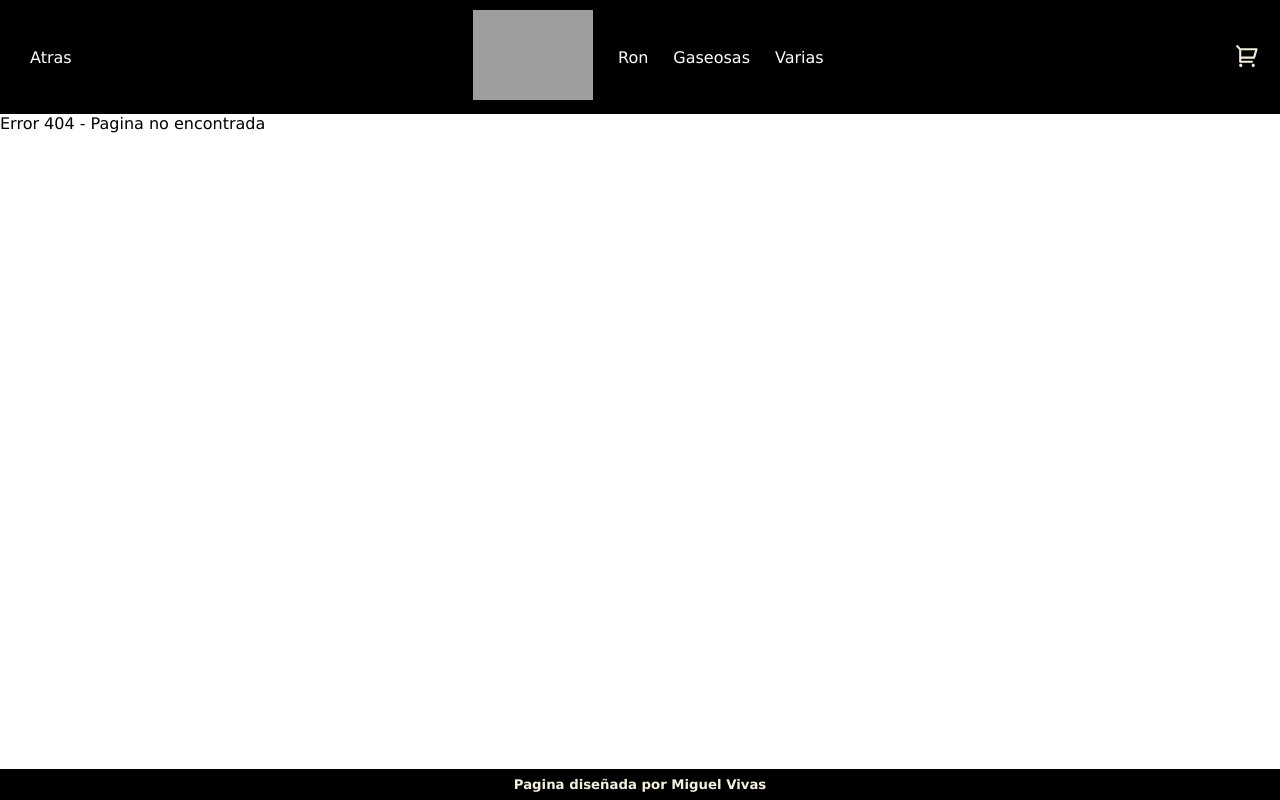
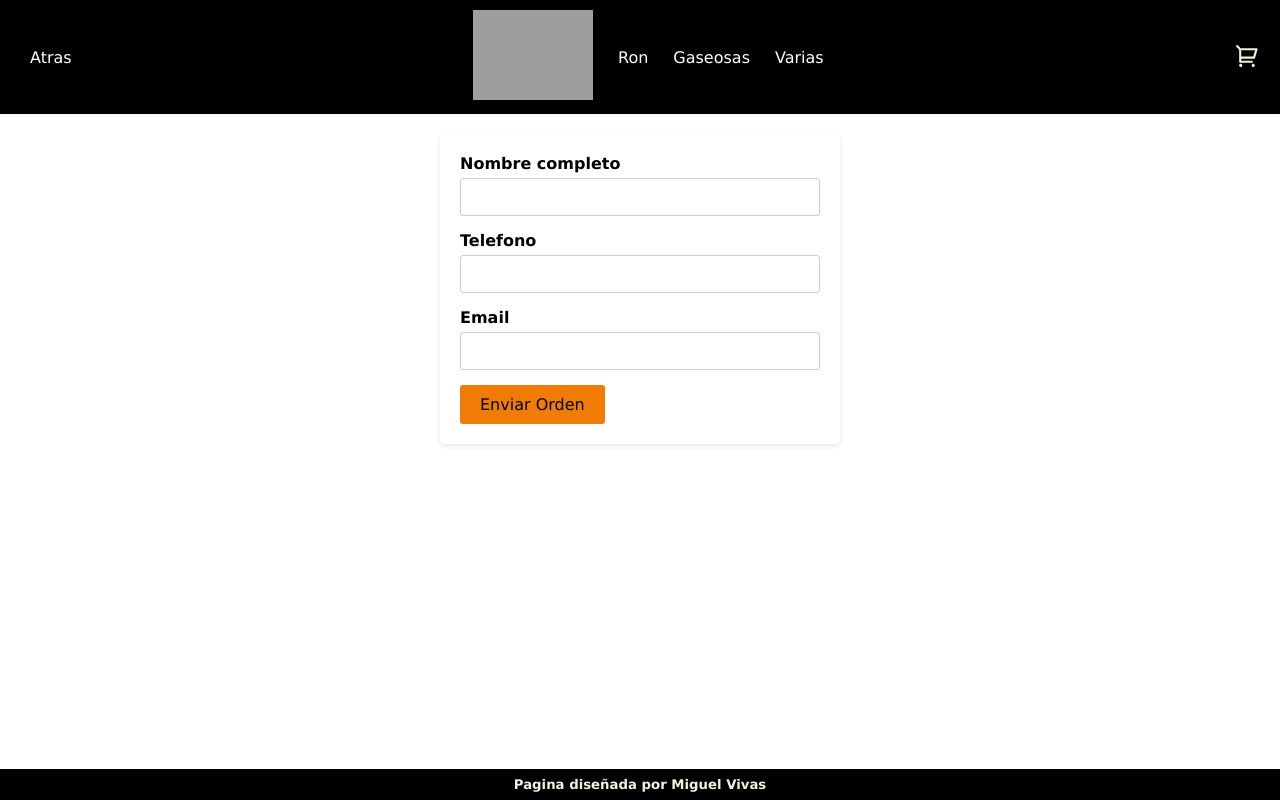
Before and after one commit to MigueVivas/Ecommerce-ReactJS, a React (Vite) app: page /checkout in a window 1280 px wide. Before the commit this address had no page. Built offline with nearby package versions, Linux system fonts and the light colour scheme; grey boxes are pictures that could not be loaded.

Commit message:
Se agrego el checkout y se le dio estilo

```diff
--- a/src/App.jsx
+++ b/src/App.jsx
@@ -5,6 +5,7 @@ import ItemDetailContainer from "./components/ItemDetailContainer/ItemDetailCont
 import Footer from './components/Footer/Footer'
 import { CartProvider } from './Context/CartContext'
 import Cart from './components/Cart/Cart'
+import Checkout from './components/Checkout/Checkout'
 import './App.css'
 
 function App() {
@@ -19,6 +20,7 @@ function App() {
           <Route path="/category/:idCategory" element={ <ItemListContainer greeting={"BIENVENIDO A TIENDA ELIXIR"} /> } />
           <Route path="/detail/:idProduct" element={ <ItemDetailContainer/> } />
           <Route path="/cart" element={<Cart/>}/>
+          <Route path="/checkout" element={<Checkout/>}/>
 
           <Route path="*" element={ <div>Error 404 - Pagina no encontrada</div> } />
         </Routes>
--- a/src/components/Cart/Cart.jsx
+++ b/src/components/Cart/Cart.jsx
@@ -36,6 +36,7 @@ const Cart = () => {
 
         <div className="info-cart">
             <h3>Precio total: ${totalPrice()}</h3>
+            <button className="end-shop"><Link to={"/checkout"}>Facturar compra</Link></button>
             <button className="button-delete-cart" onClick={deleteCart} >Vaciar carrito</button>
         </div>
     </div>
--- /dev/null
+++ b/src/components/Checkout/Checkout.jsx
@@ -0,0 +1,63 @@
+import { useState, useContext } from "react"
+import FormCheckout from "./FormCheckout"
+import { CartContext } from "../../Context/CartContext"
+import { Timestamp, collection, addDoc } from "firebase/firestore"
+import db from "../../db/db.js"
+import "./checkout.css"
+
+const Checkout = () => {
+  const [dataForm, setDataForm] = useState({
+    fullname: "",
+    phone: "",
+    email: "",
+  })
+
+  const [orderId, setOrderId] = useState(null)
+
+  const { cart, totalPrice } = useContext(CartContext)
+
+  const handleChangeInput = (event) => {
+
+    setDataForm( { ...dataForm, [event.target.name] : event.target.value } )
+  }
+
+  const handleSubmitForm = async(event) => {
+    event.preventDefault()
+    const order = {
+      buyer: { ...dataForm },
+      products: [...cart],
+      total: totalPrice(),
+      date: Timestamp.fromDate( new Date() )
+     }
+
+     await uploadOrder(order)
+
+  }
+
+  const uploadOrder = async(newOrder) => {
+    try {
+      const ordersRef = collection(db, "orders")
+      const response = await addDoc(ordersRef, newOrder)
+      setOrderId(response.id )
+    } catch (error) {
+      console.log(error)
+    }
+  }
+
+  return (
+    <div>
+      {
+        orderId ? (
+          <div>
+            <p>Orden cargada correctamente, su número de seguimiento es:</p>
+            <h3>{orderId}</h3>
+          </div>
+        ) : (
+          <FormCheckout dataForm={dataForm} handleChangeInput={handleChangeInput} handleSubmitForm={handleSubmitForm}/>
+        )
+      }
+    </div>
+  )
+}
+
+export default Checkout
--- /dev/null
+++ b/src/components/Checkout/FormCheckout.jsx
@@ -0,0 +1,20 @@
+
+const FormCheckout = ( { dataForm, handleChangeInput, handleSubmitForm } ) => {
+  return (
+    <form onSubmit={handleSubmitForm}>
+        <label>Nombre completo</label>
+        <input type="text" value={dataForm.fullname} name="fullname" onChange={handleChangeInput} />
+
+        <label>Telefono</label>
+        <input type="number" value={dataForm.phone} name="phone" onChange={handleChangeInput}/>
+
+        <label>Email</label>
+        <input type="email" value={dataForm.email} name="email" onChange={handleChangeInput} />
+
+        <button type="submit">Enviar Orden</button>
+
+      </form>
+  )
+}
+
+export default FormCheckout
--- /dev/null
+++ b/src/components/Checkout/checkout.css
@@ -0,0 +1,69 @@
+
+form {
+    background-color: white;
+    padding: 20px;
+    border-radius: 5px;
+    box-shadow: 0 2px 5px rgba(0, 0, 0, 0.1);
+    max-width: 400px;
+    margin: 20px auto;
+    font-family: Arial, sans-serif;
+  }
+
+
+  form label {
+    display: block;
+    margin-bottom: 5px;
+    font-weight: bold;
+    color: black;
+  }
+
+
+  form input {
+    width: 100%;
+    padding: 10px;
+    margin-bottom: 15px;
+    border: 1px solid #ccc;
+    border-radius: 3px;
+    font-size: 14px;
+  }
+
+  form input:focus {
+    outline: none;
+    border-color: #F07C06;
+    box-shadow: 0 0 5px rgba(240, 124, 6, 0.5);
+  }
+
+  form button {
+    background-color: #F07C06;
+    color: black;
+    border: none;
+    padding: 10px 20px;
+    font-size: 16px;
+    border-radius: 3px;
+    cursor: pointer;
+    transition: background-color 0.3s;
+  }
+
+  form button:hover {
+    background-color: #d96b05;
+  }
+
+  .checkout-container {
+    background-color: white;
+    padding: 20px;
+    border-radius: 5px;
+    box-shadow: 0 2px 5px rgba(0, 0, 0, 0.1);
+    max-width: 600px;
+    margin: 20px auto;
+  }
+
+  .checkout-container p {
+    font-size: 16px;
+    color: #333;
+  }
+
+  .checkout-container h3 {
+    font-size: 20px;
+    color: #F07C06;
+    margin-top: 10px;
+  }
```
